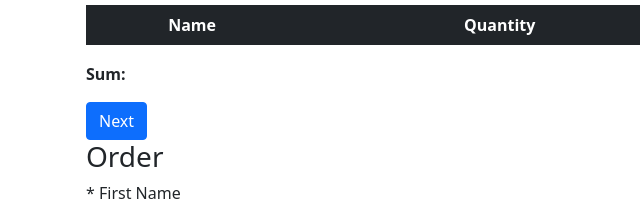
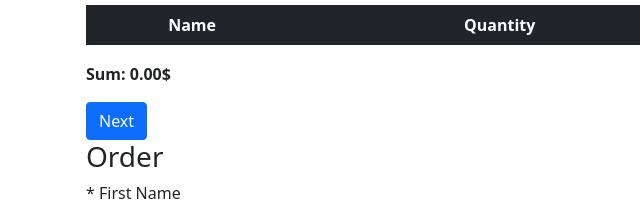
Before and after one commit to maxerling/Webshop, a plain HTML site: page order.html in a window 1280 px wide. Shown: the part 157-368 px from the top of the page, 0-640 px from the left. Drawn offline with nearby package versions, Linux system fonts and the light colour scheme.

Commit message:
change default sum to 0.00

```diff
--- a/order.html
+++ b/order.html
@@ -53,7 +53,7 @@
       </table>
 
       <div class="row">
-        <p id="summary" class="fw-bold">Sum:</p>
+        <p id="summary" class="fw-bold">Sum: 0.00$</p>
         <div class="col align-self-end">
           <button id="next" class="btn btn-primary">Next</button>
         </div>
```
